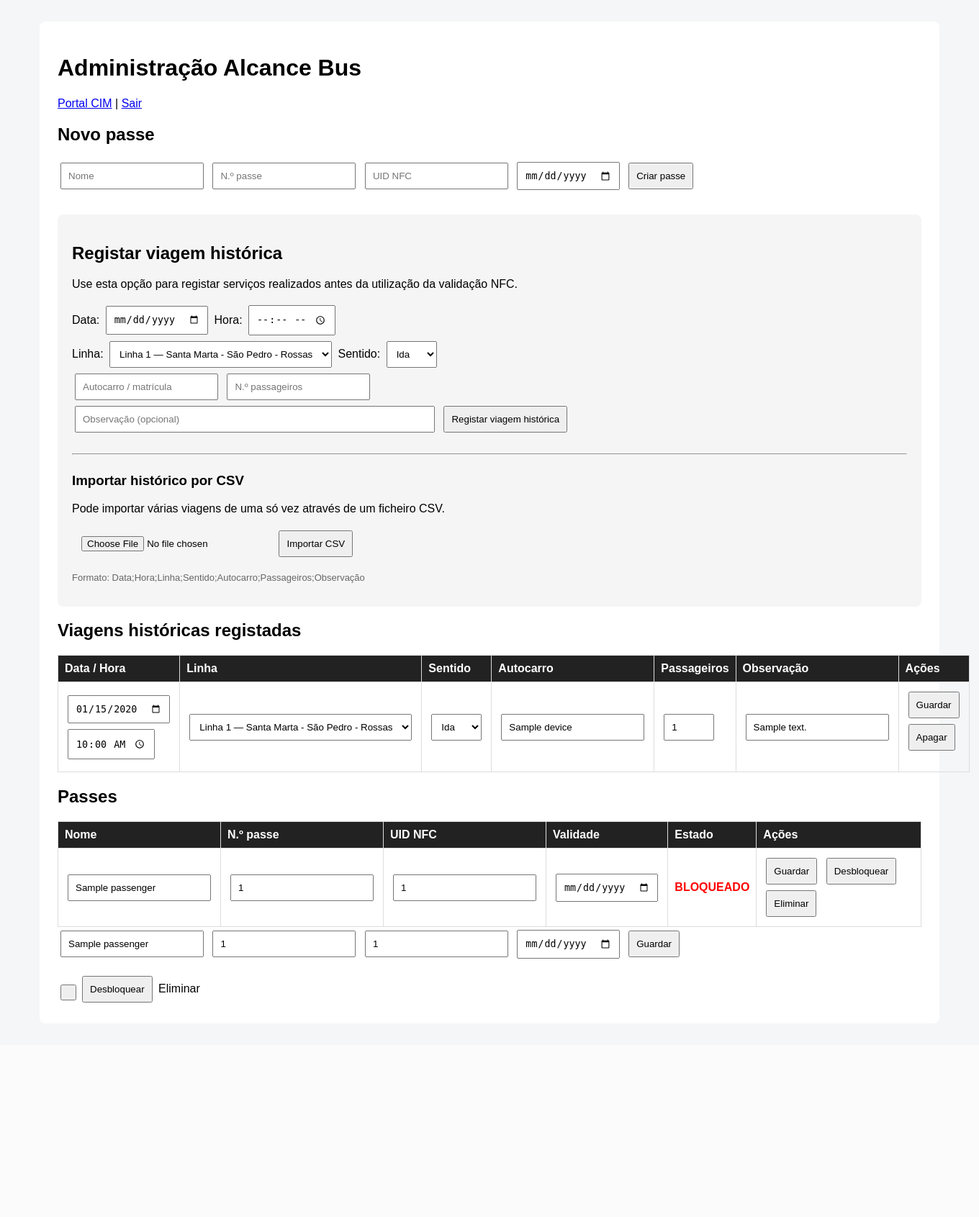
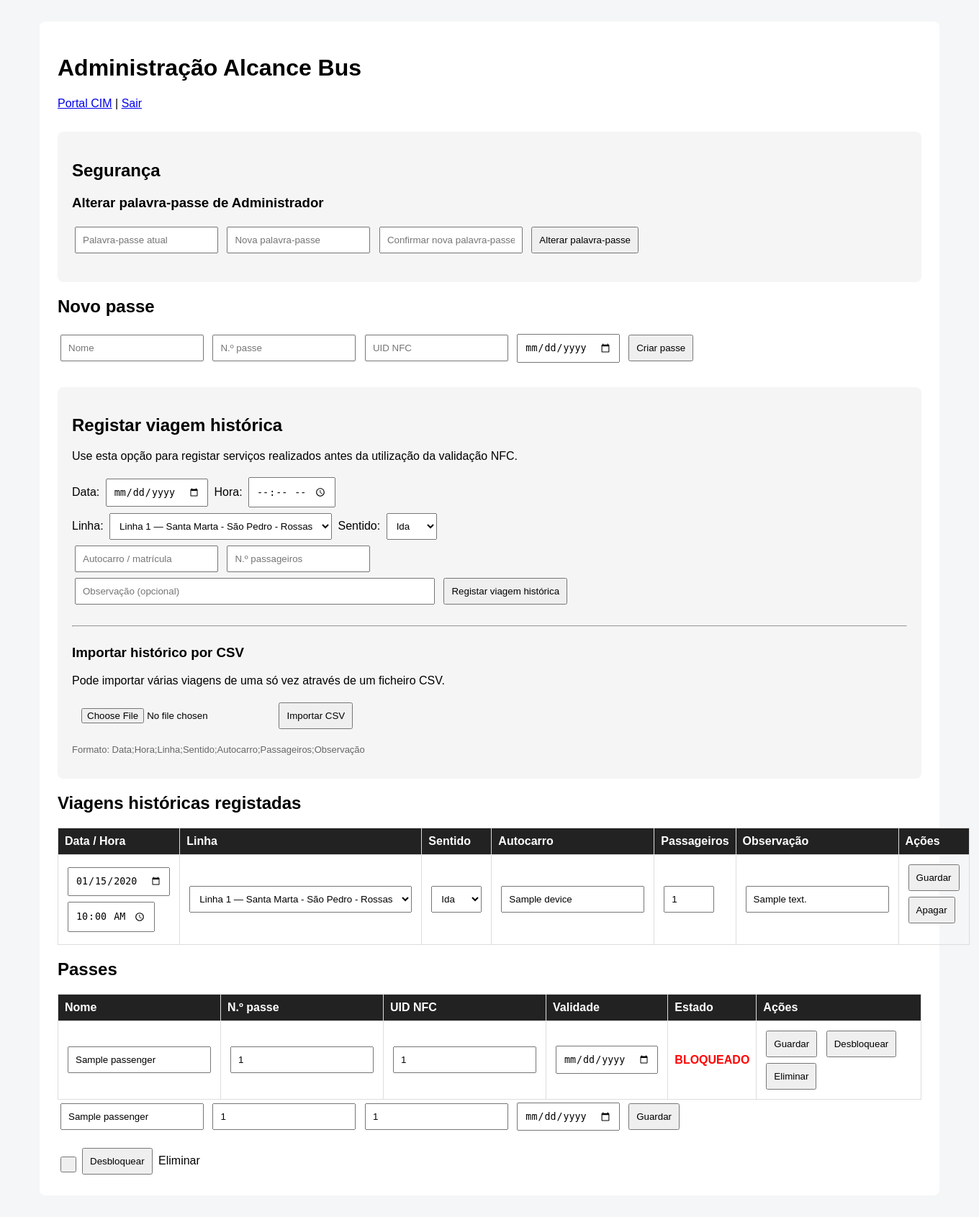
Before and after one commit to Alcancebus/alcance-passes, a FastAPI app: template server/templates/admin.html in a window 1360 px wide. Shown: the whole page at 72% size. Before the commit the page ends 1393 px from the top, so only its background shows below. Run offline with FastAPI, Linux system fonts and the light colour scheme; the template is opened without the code that fills it: most values are stand-ins (such as "Sample title", 1, 10 or a date in 2020); some libraries are stand-ins or nearby versions.

Commit message:
Add password change functionality to admin page

```diff
--- a/server/templates/admin.html
+++ b/server/templates/admin.html
@@ -55,7 +55,61 @@ th{
 
 <a href="/cim">Portal CIM</a> |
 <a href="/logout">Sair</a>
+<div class="box">
 
+<h2>Segurança</h2>
+<h3>Alterar palavra-passe de Administrador</h3>
+
+{% if request.query_params.get("password_changed") %}
+<p style="color:green;font-weight:bold;">
+Palavra-passe alterada com sucesso.
+</p>
+{% endif %}
+
+{% if request.query_params.get("password_error") == "current" %}
+<p style="color:red;">
+A palavra-passe atual está incorreta.
+</p>
+{% endif %}
+
+{% if request.query_params.get("password_error") == "confirm" %}
+<p style="color:red;">
+As novas palavras-passe não coincidem.
+</p>
+{% endif %}
+
+{% if request.query_params.get("password_error") == "short" %}
+<p style="color:red;">
+A nova palavra-passe deve ter pelo menos 10 caracteres.
+</p>
+{% endif %}
+
+<form method="post" action="/admin/change-password">
+
+<input type="password"
+       name="current_password"
+       placeholder="Palavra-passe atual"
+       required>
+
+<input type="password"
+       name="new_password"
+       placeholder="Nova palavra-passe"
+       minlength="10"
+       required>
+
+<input type="password"
+       name="confirm_password"
+       placeholder="Confirmar nova palavra-passe"
+       minlength="10"
+       required>
+
+<button type="submit">
+Alterar palavra-passe
+</button>
+
+</form>
+
+</div>
 <h2>Novo passe</h2>
 
 <form method="post" action="/admin/passenger">
```
